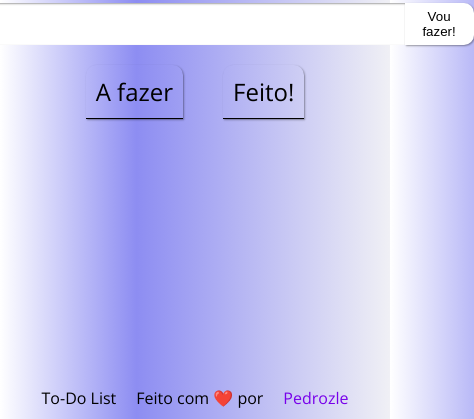
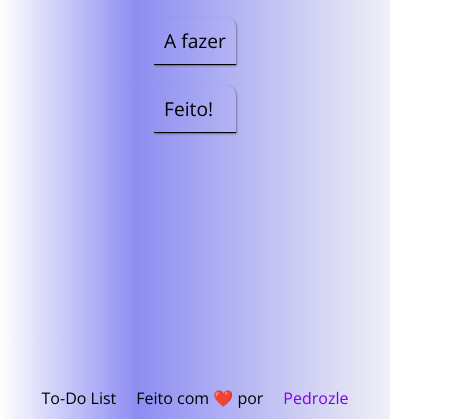
Before and after one commit to pedrozle/todolist, a plain HTML site: page index.html in a window 390 px wide. Shown: the part 425-844 px from the top of the page, 474 px wide, since content can reach past the window. Drawn offline with nearby package versions, Linux system fonts and the light colour scheme.

Commit message:
adiciona responsividade

```diff
--- a/src/styles/index.css
+++ b/src/styles/index.css
@@ -187,3 +187,58 @@ footer {
   align-items: center;
   gap: 20px;
 }
+
+/* Adiciona responsividade */
+@media (max-width: 768px) {
+  .container {
+    padding: 10px;
+  }
+
+  .title {
+    font-size: 3em;
+  }
+
+  .input {
+    flex-direction: column;
+    align-items: stretch;
+
+    & input {
+      width: 100%;
+      border-radius: 10px 10px 0 0;
+    }
+
+    & button {
+      width: 100%;
+      border-radius: 0 0 10px 10px;
+    }
+  }
+
+  .lists {
+    flex-direction: column;
+    gap: 20px;
+  }
+
+  .list {
+    width: 100%;
+  }
+}
+
+@media (max-width: 480px) {
+  .title {
+    font-size: 2em;
+  }
+
+  .input {
+    & input {
+      height: 35px;
+    }
+
+    & button {
+      height: 37px;
+    }
+  }
+
+  .list .title {
+    font-size: 1.2em;
+  }
+}
```
